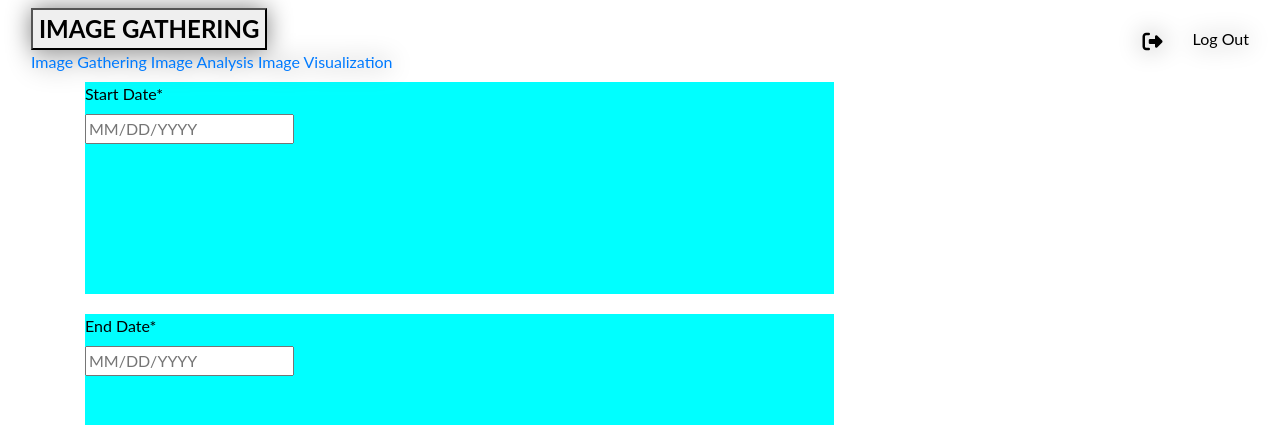
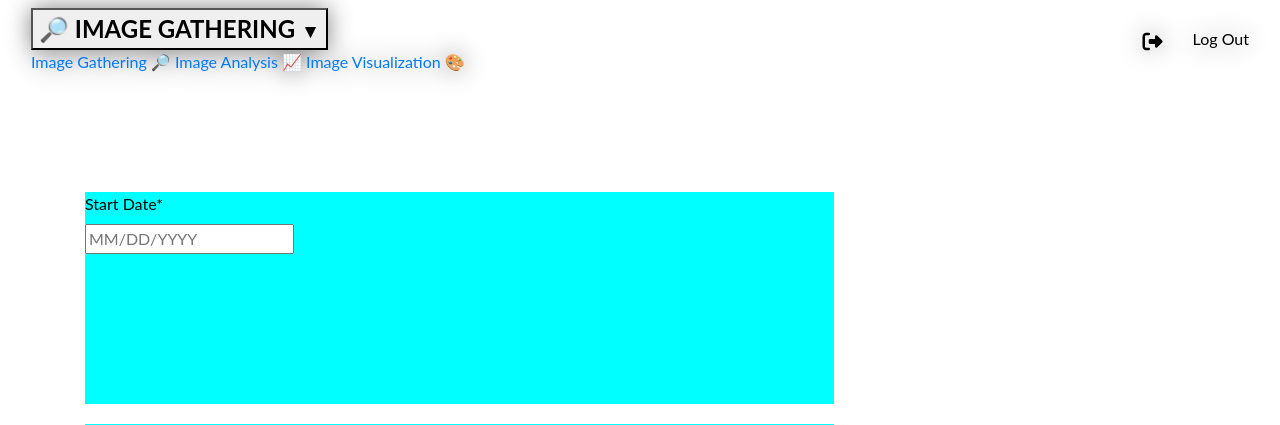
Before and after one commit to elsa-k-donovan/ImageFlow, a Django app: page /ImageFlow/ImageGathering/ in a window 1280 px wide. Shown: the top 425 px of the page. Run offline with Django 3.2, Linux system fonts and the light colour scheme; the visitor is signed in with stand-in values (Sample User, id 1); parts of the project's set-up code (start-up, migrations or seed data) failed here and were passed over; some libraries are stand-ins or nearby versions.

Commit message:
updated UI

```diff
--- a/DDI_Website/Templates_HTML/static/base.css
+++ b/DDI_Website/Templates_HTML/static/base.css
@@ -9,6 +9,7 @@
     filter: drop-shadow(0 0 0.75rem grey);
     background-color: white;
     padding: 2%;
+    margin-bottom: 20%;
 }
 
 nav {
@@ -40,6 +41,7 @@ label {
     margin: 0 auto;
     padding-left: 20%;
     padding-right: 20%;
+    margin-bottom: 15%;
 }
 
 #analysis {
--- a/DDI_Website/Templates_HTML/templates/ImageFlow/ImageAnalysis.html
+++ b/DDI_Website/Templates_HTML/templates/ImageFlow/ImageAnalysis.html
@@ -6,7 +6,7 @@
 {%  load crispy_forms_tags  %}
 
 {% block title %}
-  {% include 'navbar.html' with PageName='Image Analysis' %}
+  {% include 'navbar.html' with PageName='📈 Image Analysis' %}
   <!-- <link href="https://unpkg.com/bootstrap-table@1.18.0/dist/bootstrap-table.min.css" rel="stylesheet"> -->
 
 <script src="https://unpkg.com/tableexport.jquery.plugin/tableExport.min.js"></script>
@@ -23,7 +23,7 @@
 
   {% block taskResults %}
 
-    <div class="container" id="analysis" style="margin: 0 auto; z-index:-1;">
+    <div class="container" id="analysis" style="margin: 0 auto; z-index:-1; margin-top:15%; margin-bottom: 10%;">
       <h2>Task Results Table</h2>
       <div id="analysisForm">
         {%  crispy form form.helper  %}
--- a/DDI_Website/Templates_HTML/templates/ImageFlow/ImageGathering.html
+++ b/DDI_Website/Templates_HTML/templates/ImageFlow/ImageGathering.html
@@ -4,7 +4,7 @@
 {%  load crispy_forms_tags  %}
 
 {% block title %}
-    {% include 'navbar.html' with PageName='Image Gathering' %}
+    {% include 'navbar.html' with PageName='🔎 Image Gathering' %}
 
 {% endblock title %}
 
@@ -15,7 +15,7 @@
         $("#CHANGETHIS").modal('show');
     });
   </script>
-  <div class="container" id="gathering">
+  <div class="container" id="gathering" style="margin-top:15%;">
     <div class="text-left float-left pull-left">
 
       {%  crispy gather_form gather_form.helper  %}
--- a/DDI_Website/Templates_HTML/templates/ImageFlow/ImageVisualization.html
+++ b/DDI_Website/Templates_HTML/templates/ImageFlow/ImageVisualization.html
@@ -5,7 +5,7 @@
 {%  load crispy_forms_tags  %}
 
 {% block title %}
-    {% include 'navbar.html' with PageName='Image Visualization' %}
+    {% include 'navbar.html' with PageName='🎨 Image Visualization' %}
 
     <script src="https://d3js.org/d3.v4.min.js"></script>
 
@@ -25,7 +25,7 @@
 
 <!-- <div class="jumbotron vertical-center" style="background-color: lightgrey;"></div>  -->
 
-<div class="container-fluid" style="width: 100%">
+<div class="container-fluid" style="width: 100%; margin-top:15%; margin-bottom: 10%;">
 <div id="containerVisualization" style="width:100%; background-color: white;"></div>
   <div class="col-md-3" style="padding-left: 3%; padding-top:1%;">
 
--- a/DDI_Website/Templates_HTML/templates/navbar.html
+++ b/DDI_Website/Templates_HTML/templates/navbar.html
@@ -4,7 +4,7 @@
 {% load static %}
 <link rel="stylesheet" href="{% static 'sidebar.css' %}">
 
-<nav class="navbar navbar-dark" style="filter: drop-shadow(0 0 0.75rem grey); z-index:20">
+<nav class="navbar navbar-dark" style="filter: drop-shadow(0 0 0.75rem grey); z-index:20; width:100%; position:fixed; top: 0px">
     <div class="container-fluid" style="z-index:20">
         <div class="navbar-header" style="z-index:20">
           <ul class="nav navbar-nav navbar-left pull-left" style="z-index:20;">
@@ -13,11 +13,11 @@
 
                 <li class="nav-item" style="z-index:20;">
                 <div class="dropdown" style="z-index:20;">
-                  <button class="dropbtn" style="font-size: 24px; text-transform: uppercase; color:black;"><strong> {{ PageName }} </strong></button>
+                  <button class="dropbtn" style="font-size: 24px; text-transform: uppercase; color:black;"><strong> {{ PageName }} <small>▼</small> </strong></button>
                   <div class="dropdown-content" style="z-index:20;">
-                    <a href="/ImageFlow/ImageGathering">Image Gathering</a>
-                    <a href="/ImageFlow/ImageAnalysis">Image Analysis</a>
-                    <a href="/ImageFlow/ImageVisualization">Image Visualization</a>
+                    <a href="/ImageFlow/ImageGathering">Image Gathering  🔎</a>
+                    <a href="/ImageFlow/ImageAnalysis">Image Analysis  📈</a>
+                    <a href="/ImageFlow/ImageVisualization">Image Visualization  🎨</a>
                   </div>
                 </div>
               </li>
@@ -77,7 +77,7 @@
     </div>
   </nav> -->
 
-  <script>
+  <!-- <script>
     /* Loop through all dropdown buttons to toggle between hiding and showing its dropdown content - This allows the user to have multiple dropdowns without any conflict */
     var dropdown = document.getElementsByClassName("dropdown-btn");
     var i;
@@ -109,4 +109,4 @@ document.addEventListener("click", function(e) {
   }
 
 });
-  </script>
+  </script> -->
```
